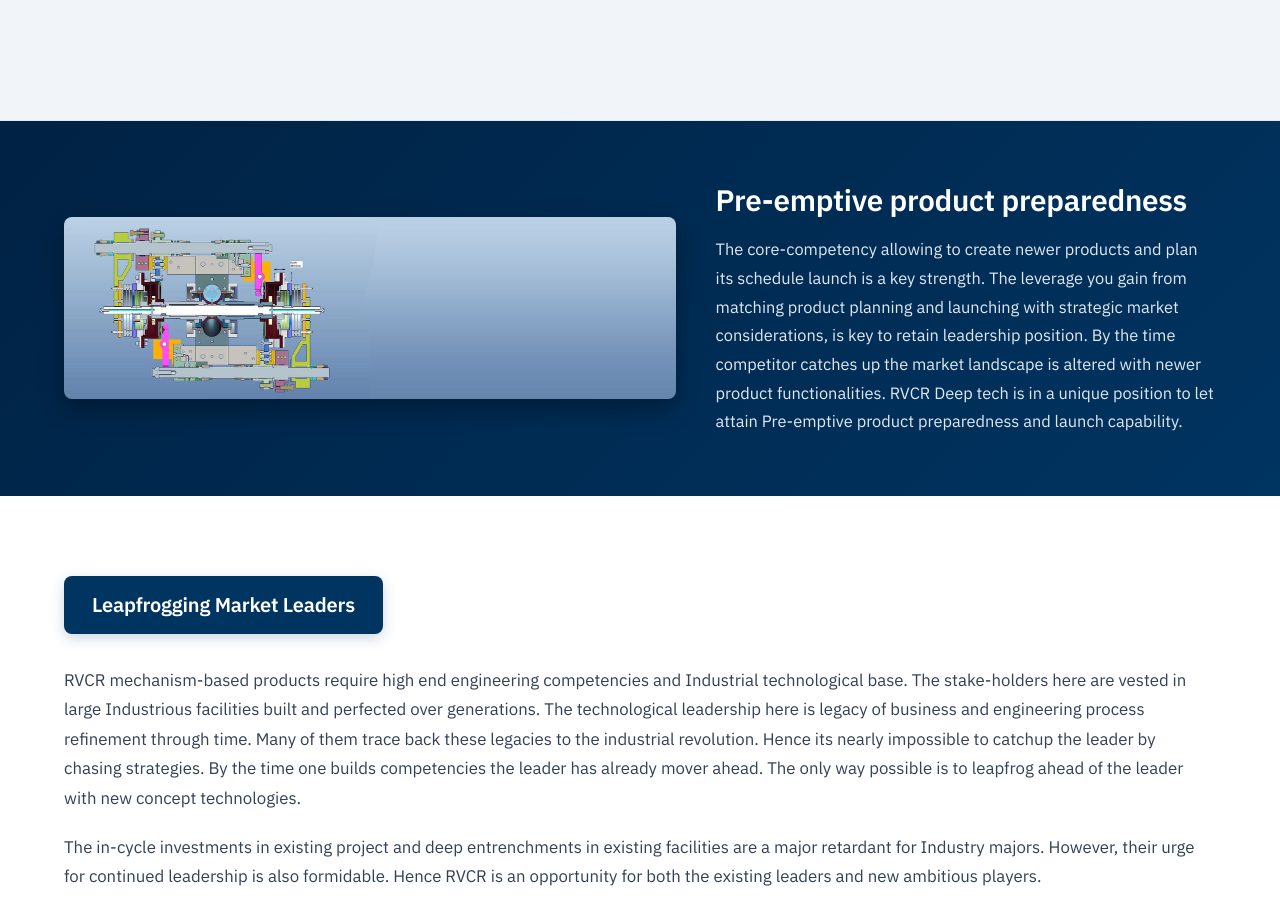
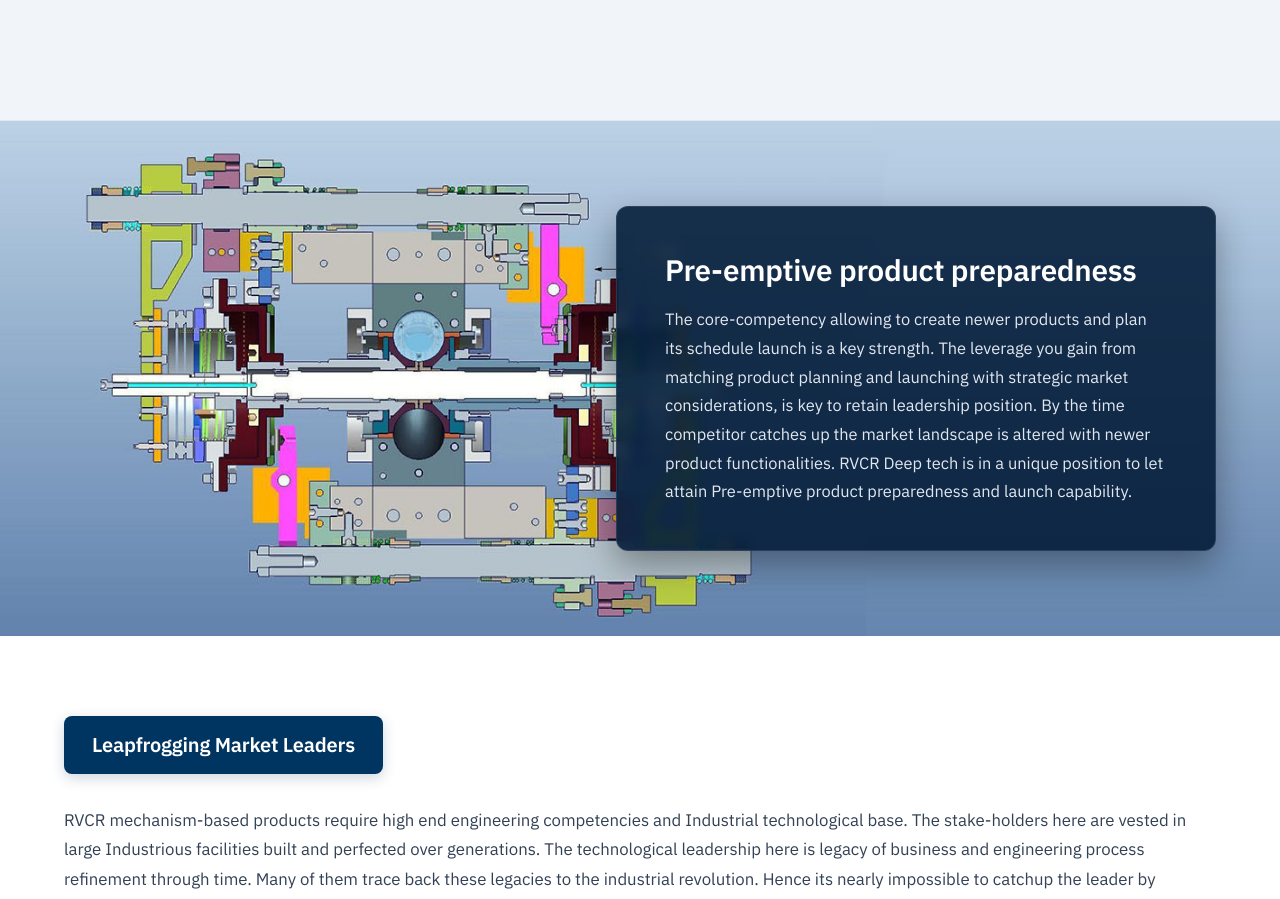
Before and after one commit to simranjeet4/Gyatk, a React (Vite) app in the folder client/: page /strategic-advantage in a window 1280 px wide. Shown: the part 2480-3379 px from the top of the page. Built offline with nearby package versions, Linux system fonts and the light colour scheme.

Commit message:
Set Pre-emitive-product.jpg as full-width section background for Pre-emptive product preparedness

```diff
--- a/client/src/pages/StrategicAdvantagePage.css
+++ b/client/src/pages/StrategicAdvantagePage.css
@@ -232,26 +232,36 @@
   margin: 0;
 }
 
-/* 7. Pre-emptive Section */
+/* 7. Pre-emptive Section (Pre-emitive-product.jpg as background image) */
 .preemptive-section {
-  background: linear-gradient(135deg, #002244 0%, #003461 100%);
-  padding: 60px 0;
-  color: #ffffff;
-}
-
-.preemptive-card-row {
-  display: grid;
-  grid-template-columns: 1.1fr 0.9fr;
-  gap: 40px;
+  position: relative;
+  background-color: #001630;
+  background-image: url('/images/Pre-emitive-product.jpg');
+  background-position: center left;
+  background-size: cover;
+  background-repeat: no-repeat;
+  padding: 85px 0;
+  min-height: 420px;
+  display: flex;
   align-items: center;
 }
 
-.preemptive-cad-img {
+.preemptive-container {
+  position: relative;
+  z-index: 2;
+  display: flex;
+  justify-content: flex-end;
   width: 100%;
-  height: auto;
-  border-radius: 8px;
-  object-fit: contain;
-  box-shadow: 0 10px 25px rgba(0, 0, 0, 0.3);
+}
+
+.preemptive-content-wrap {
+  max-width: 600px;
+  background: rgba(0, 26, 54, 0.88);
+  padding: 44px 48px;
+  border-radius: 12px;
+  box-shadow: 0 14px 35px rgba(0, 0, 0, 0.35);
+  backdrop-filter: blur(6px);
+  border: 1px solid rgba(255, 255, 255, 0.1);
 }
 
 .preemptive-title {
@@ -301,10 +311,17 @@
   .strategic-overview-container,
   .strategic-background-container,
   .advantages-2col-grid,
-  .comp-item-row,
-  .preemptive-card-row {
+  .comp-item-row {
     grid-template-columns: 1fr;
     gap: 32px;
+  }
+
+  .preemptive-container {
+    justify-content: center;
+  }
+
+  .preemptive-content-wrap {
+    max-width: 100%;
   }
 
   .strategic-hero-title {
--- a/client/src/pages/StrategicAdvantagePage.jsx
+++ b/client/src/pages/StrategicAdvantagePage.jsx
@@ -139,23 +139,14 @@
         </div>
       </section>
 
-      {/* 7. Pre-emptive product preparedness Banner Section */}
+      {/* 7. Pre-emptive product preparedness Full-Width Background Banner Section */}
       <section className="strategic-section preemptive-section">
-        <div className="container">
-          <div className="preemptive-card-row">
-            <div className="preemptive-media-col">
-              <img
-                src="/images/Pre-emitive-product.jpg"
-                alt="Pre-emptive product preparedness CAD diagram"
-                className="preemptive-cad-img"
-              />
-            </div>
-            <div className="preemptive-content-col">
-              <h3 className="preemptive-title">Pre-emptive product preparedness</h3>
-              <p className="preemptive-text">
-                The core-competency allowing to create newer products and plan its schedule launch is a key strength. The leverage you gain from matching product planning and launching with strategic market considerations, is key to retain leadership position. By the time competitor catches up the market landscape is altered with newer product functionalities. RVCR Deep tech is in a unique position to let attain Pre-emptive product preparedness and launch capability.
-              </p>
-            </div>
+        <div className="container preemptive-container">
+          <div className="preemptive-content-wrap">
+            <h3 className="preemptive-title">Pre-emptive product preparedness</h3>
+            <p className="preemptive-text">
+              The core-competency allowing to create newer products and plan its schedule launch is a key strength. The leverage you gain from matching product planning and launching with strategic market considerations, is key to retain leadership position. By the time competitor catches up the market landscape is altered with newer product functionalities. RVCR Deep tech is in a unique position to let attain Pre-emptive product preparedness and launch capability.
+            </p>
           </div>
         </div>
       </section>
```
